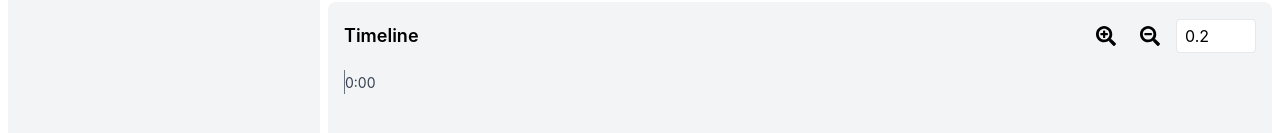
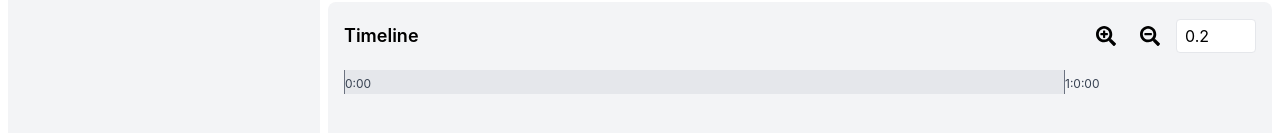
Before and after one commit to miaojie134/video-editor, a React (Create React App) app: page / in a window 1280 px wide. Shown: the part 433-566 px from the top of the page. Built offline with nearby package versions, Linux system fonts and the light colour scheme.

Commit message:
实现媒体库和时间轨道删除文件的同步

```diff
--- a/src/App.js
+++ b/src/App.js
@@ -6,15 +6,21 @@ import MediaLibrary from './components/MediaLibrary';
 
 function App() {
   const [videoSrc, setVideoSrc] = useState('');
+  const [tracks, setTracks] = useState([]);
 
   const handleDragStart = (e, item) => {
     e.dataTransfer.setData('application/json', JSON.stringify(item));
   };
 
   const handleDrop = (item) => {
+    setTracks((prevTracks) => [...prevTracks, item]);
     if (item.type === 'video') {
       setVideoSrc(item.src);
     }
+  };
+
+  const handleRemoveFromLibrary = (item) => {
+    setTracks((prevTracks) => prevTracks.filter(track => track.src !== item.src));
   };
 
   return (
@@ -22,14 +28,14 @@ function App() {
       <Header title="Video Editor" />
       <div className="flex flex-1 overflow-auto">
         <div className="flex flex-col h-full py-2 pl-2 w-1/4">
-          <MediaLibrary onDragStart={handleDragStart} />
+          <MediaLibrary onDragStart={handleDragStart} onRemove={handleRemoveFromLibrary} />
         </div>
         <div className="flex flex-col flex-1 h-full p-2 space-y-2 w-4/6">
           <div className="flex-1 h-1/2 w-1/2">
             <VideoPlayer src={videoSrc} />
           </div>
-          <div className="flex-1 h-1/2 ">
-            <Timeline onDrop={handleDrop} />
+          <div className="flex-1 h-1/2">
+            <Timeline onDrop={handleDrop} tracks={tracks} setTracks={setTracks} />
           </div>
         </div>
       </div>
--- a/src/components/MediaLibrary.js
+++ b/src/components/MediaLibrary.js
@@ -2,7 +2,7 @@ import React, { useState, useEffect, useCallback } from 'react';
 import { FaTrashAlt, FaFileUpload } from 'react-icons/fa';
 import { formatFileSize, formatDuration } from '../utils';
 
-const MediaLibrary = ({ onDragStart }) => {
+const MediaLibrary = ({ onDragStart, onRemove }) => {
   const [items, setItems] = useState([]);
   const [currentPage, setCurrentPage] = useState(1);
   const itemsPerPage = 5;
@@ -25,8 +25,10 @@ const MediaLibrary = ({ onDragStart }) => {
   };
 
   const handleRemove = (index) => {
+    const item = items[index];
     const newItems = items.filter((_, i) => i !== index);
     setItems(newItems);
+    if (onRemove) onRemove(item);
   };
 
   const handleMetadata = useCallback((index, metadata, poster) => {
--- a/src/components/Timeline.js
+++ b/src/components/Timeline.js
@@ -1,13 +1,21 @@
-import React, { useState, useCallback, useRef } from 'react';
-import { FaSearchPlus, FaSearchMinus } from 'react-icons/fa';
+import React, { useState, useCallback, useRef, useEffect } from 'react';
+import { FaSearchPlus, FaSearchMinus, FaTrashAlt } from 'react-icons/fa';
 import debounce from 'lodash/debounce';
 import { Button } from './ui';
 
-const Timeline = ({ onDrop }) => {
-  const [zoom, setZoom] = useState(0.2);  // 默认缩放级别设为0.3
-  const [tracks, setTracks] = useState([]);
-  const [duration, setDuration] = useState(0);
+const Timeline = ({ onDrop, tracks, setTracks }) => {
+  const [duration, setDuration] = useState(3600); // 默认初始化为1小时
+  const [zoom, setZoom] = useState(0.2); // 默认缩放级别设为0.2
   const containerRef = useRef(null);
+
+  useEffect(() => {
+    if (tracks.length === 0) {
+      setDuration(3600); // 重置为默认1小时
+      setZoom(0.2); // 重置缩放级别
+    } else {
+      setDuration(Math.max(...tracks.map(track => track.duration)));
+    }
+  }, [tracks]);
 
   const updateZoom = useCallback(
     debounce((newZoom) => {
@@ -54,7 +62,10 @@ const Timeline = ({ onDrop }) => {
       position: 0,
     };
     setTracks([...tracks, newTrack]);
-    setDuration(Math.max(duration, media.duration));
+  };
+
+  const handleTrackRemove = (trackId) => {
+    setTracks(tracks.filter(track => track.id !== trackId));
   };
 
   const renderTimelineMarkers = () => {
@@ -69,7 +80,7 @@ const Timeline = ({ onDrop }) => {
           style={{ left: `${(time / duration) * 100}%` }}
         >
           {time % (interval * 2) === 0 && (
-            <span className="text-sm text-gray-700" style={{ transform: `scale(${1 / zoom})`, transformOrigin: 'left' }}>
+            <span className="text-xs text-gray-700" style={{ transform: `scale(${1 / zoom})`, transformOrigin: 'left' }}>
               {formatTime(time)}
             </span>
           )}
@@ -101,7 +112,7 @@ const Timeline = ({ onDrop }) => {
     return tracks.map((track) => (
       <div
         key={track.id}
-        className={`relative h-16 bg-${track.type === 'video' ? 'gray-300' : 'gray-400'} mb-2  bg-blue-500`}
+        className={`relative h-16 bg-${track.type === 'video' ? 'gray-300' : 'gray-400'} mb-2 bg-blue-500`}
         style={{ width: `${track.duration * zoom}px` }}
       >
         <div className="absolute top-0 left-0 h-full flex items-center justify-between px-2">
@@ -109,6 +120,12 @@ const Timeline = ({ onDrop }) => {
           <div className="text-gray-700">
             Duration: {formatTime(track.duration)}
           </div>
+          <button
+            className="absolute top-0 right-0 bg-red-500 text-white p-1 rounded"
+            onClick={() => handleTrackRemove(track.id)}
+          >
+            <FaTrashAlt />
+          </button>
         </div>
         <div className="absolute top-0 left-0 h-full" draggable>
           <img src={track.src} alt={`track-${track.id}`} className="w-full h-full object-cover" />
```
